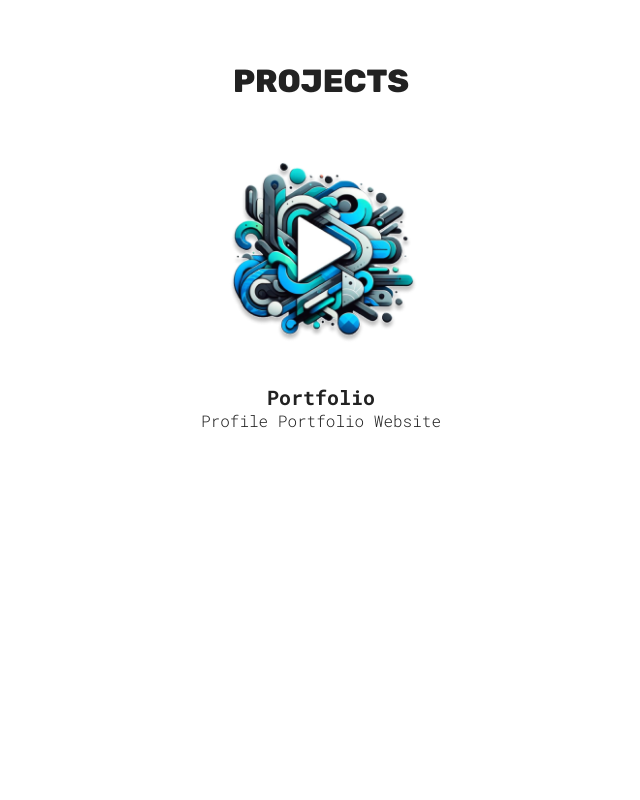
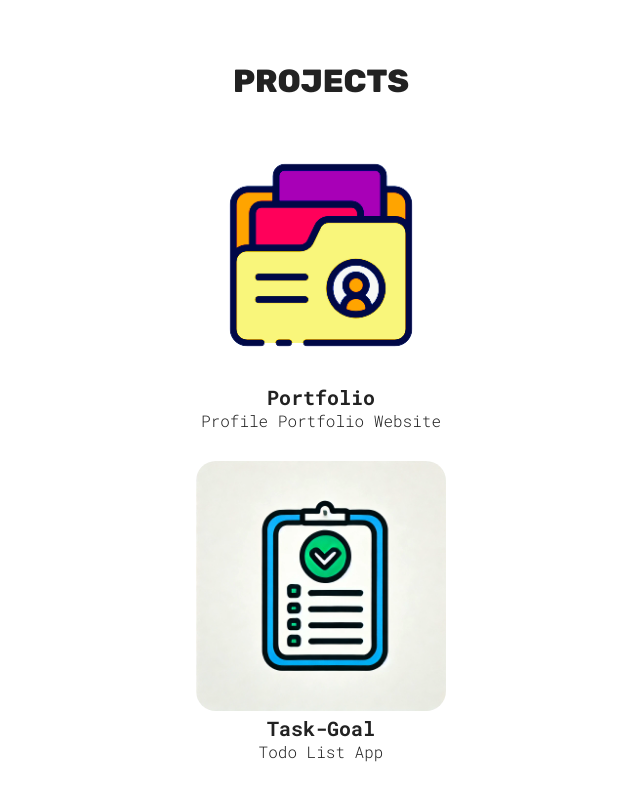
Before and after one commit to CTHartze/profile-portfolio-website, a React (Vite) app: page / in a window 1280 px wide. Shown: the part 798-1598 px from the top of the page, without its empty margins (319-959 px from the left). Before the commit the page ends 1289 px from the top, so only its background shows below. Built offline with nearby package versions, Linux system fonts and the light colour scheme.

Commit message:
Projects section added

```diff
--- /dev/null
+++ b/src/common/ProjectCard.jsx
@@ -0,0 +1,13 @@
+import React from "react";
+
+function ProjectCard({ src, link, h3, p }) {
+  return (
+    <a href={link} target="_blank">
+      <img className="hover" src={src} alt={"${h3} logo"} />
+      <h3>{h3}</h3>
+      <p>{p}</p>
+    </a>
+  );
+}
+
+export default ProjectCard;
--- a/src/sections/Projects/Projects.jsx
+++ b/src/sections/Projects/Projects.jsx
@@ -1,19 +1,25 @@
 import styles from "./ProjectsStyles.module.css";
-import viberr from "../../assets/viberr.png";
+import portfolio from "../../assets/portfolio.png";
+import taskGoal from "../../assets/task-goal.png";
+import ProjectCard from "../../common/ProjectCard";
 
 function Projects() {
   return (
     <section id="projects" className={styles.container}>
       <h1 className="sectionTitle">Projects</h1>
       <div className={styles.projectsContainer}>
-        <a
-          href="https://github.com/CTHartze/profile-portfolio-website"
-          target="_blank"
-        >
-          <img className="hover" src={viberr} alt="Viberr logo" />
-          <h3>Portfolio</h3>
-          <p>Profile Portfolio Website</p>
-        </a>
+        <ProjectCard
+          src={portfolio}
+          link="https://github.com/CTHartze/profile-portfolio-website"
+          h3="Portfolio"
+          p="Profile Portfolio Website"
+        />
+        <ProjectCard
+          src={taskGoal}
+          link="https://github.com/CTHartze/task-goal"
+          h3="Task-Goal"
+          p="Todo List App"
+        />
       </div>
     </section>
   );
```
Also changed, not shown: src/assets/portfolio.png (added), src/assets/task-goal.png (added).
